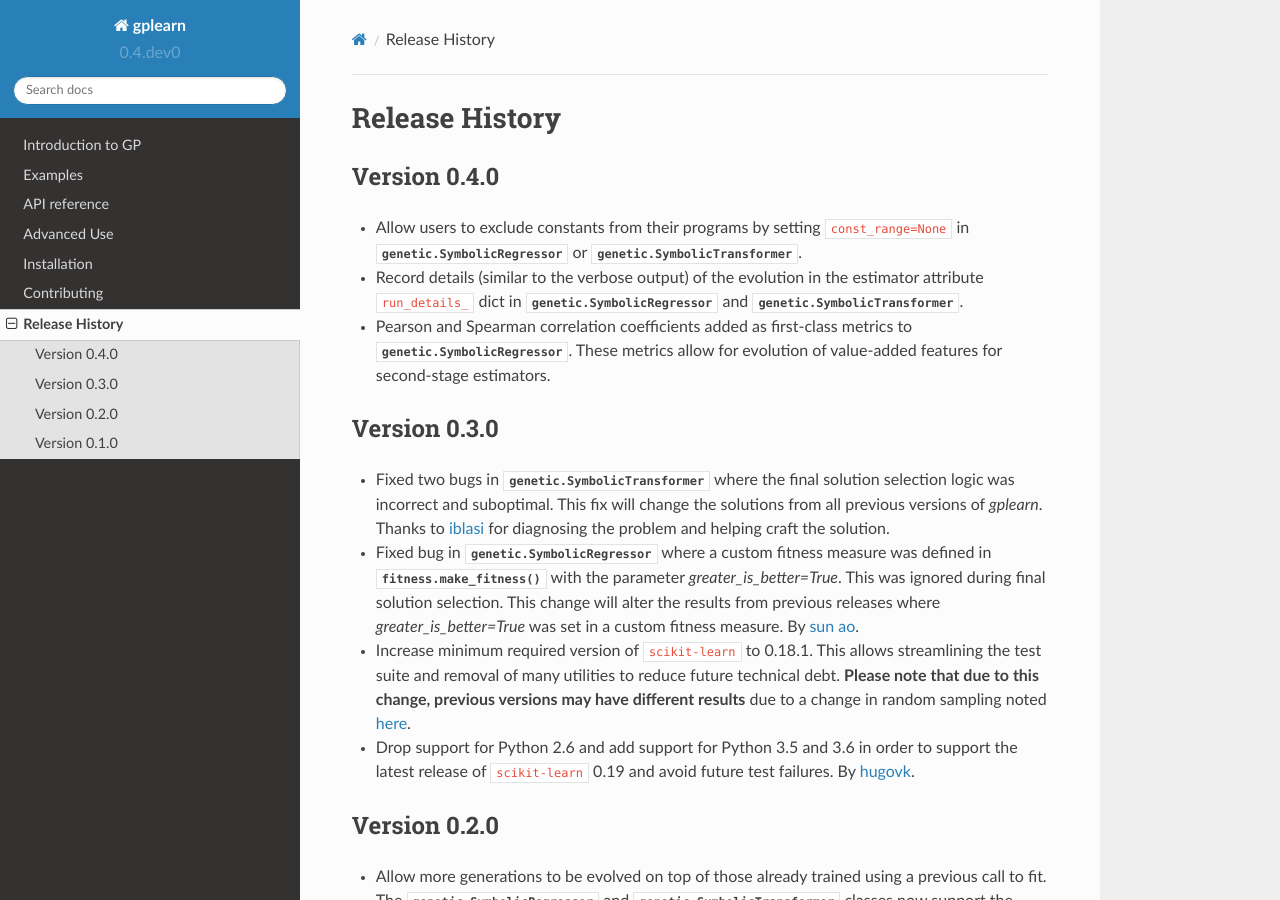
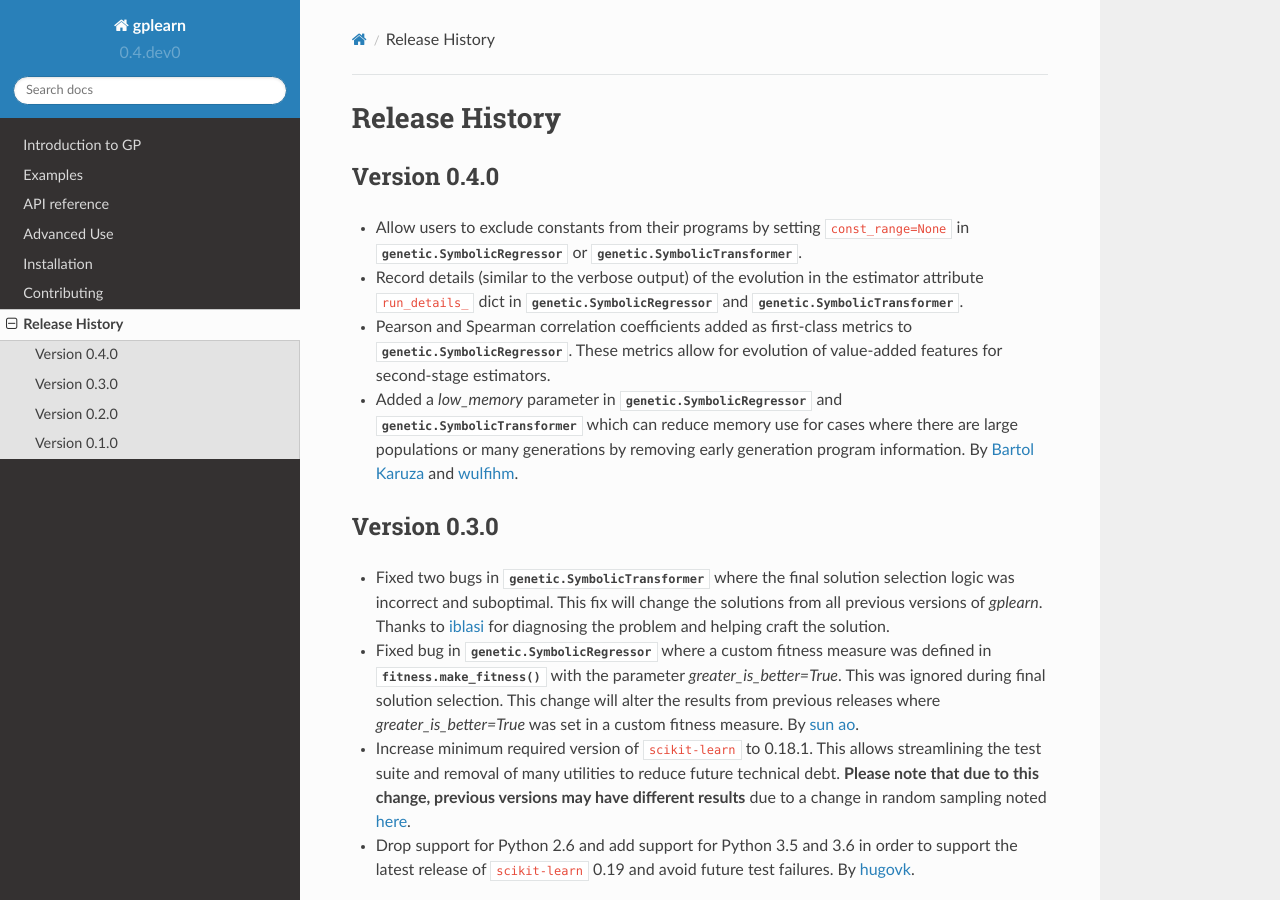
Before and after one commit to trevorstephens/gplearn, a Sphinx documentation site: the page built from doc/changelog.rst, in a window 1280 px wide and 900 px high. Built offline with Sphinx 7.4.7 and the Read the Docs theme 2.0.0, drawn with Linux system fonts in a browser that asks for light colours.

Commit message:
update changelog

```diff
--- a/doc/changelog.rst
+++ b/doc/changelog.rst
@@ -16,6 +16,12 @@ Version 0.4.0
 - Pearson and Spearman correlation coefficients added as first-class metrics to
   :class:`genetic.SymbolicRegressor`. These metrics allow for evolution of
   value-added features for second-stage estimators.
+- Added a `low_memory` parameter in :class:`genetic.SymbolicRegressor` and
+  :class:`genetic.SymbolicTransformer` which can reduce memory use for cases
+  where there are large populations or many generations by removing early
+  generation program information. By
+  `Bartol Karuza <https://github.com/bartolkaruza>`_ and
+  `wulfihm <https://github.com/wulfihm>`_.
 
 Version 0.3.0
 -------------
```
